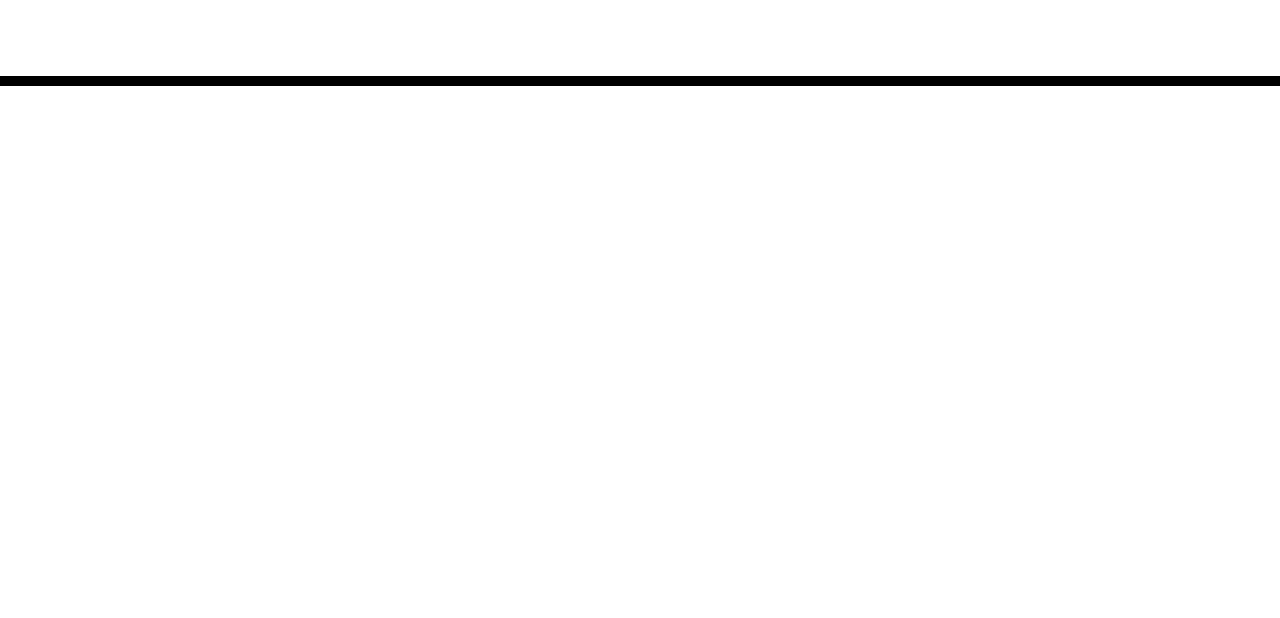
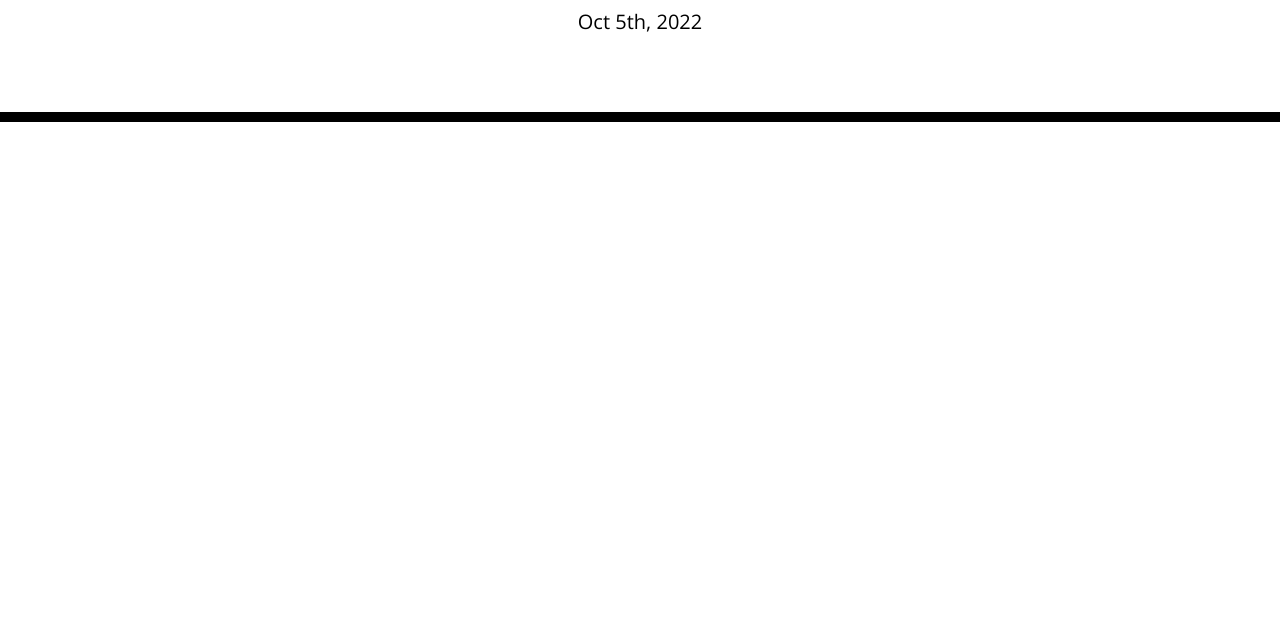
Before and after one commit to mattjgatsby/work-day-scheduler, a plain HTML site: page index.html in a window 1280 px wide. Shown: the part 182-800 px from the top of the page. Drawn offline with nearby package versions, Linux system fonts and the light colour scheme.

```diff
--- a/assets/js/script.js
+++ b/assets/js/script.js
@@ -12,5 +12,7 @@
 // WHEN I refresh the page
 // THEN the saved events persist
 var today = moment();
+
 $("#currentDay").text(today.format("MMM Do, YYYY"));
-console.log(today);
+
+console.log("today", today);
--- a/index.html
+++ b/index.html
@@ -34,6 +34,6 @@
 
     <script src="https://cdnjs.cloudflare.com/ajax/libs/jquery/3.2.1/jquery.min.js"></script>
     <script src="https://cdnjs.cloudflare.com/ajax/libs/moment.js/2.24.0/moment.min.js"></script>
-    <script href="./assets/js/script.js"></script>
+    <script type="text/javascript" src="assets/js/script.js"></script>
   </body>
 </html>
```
